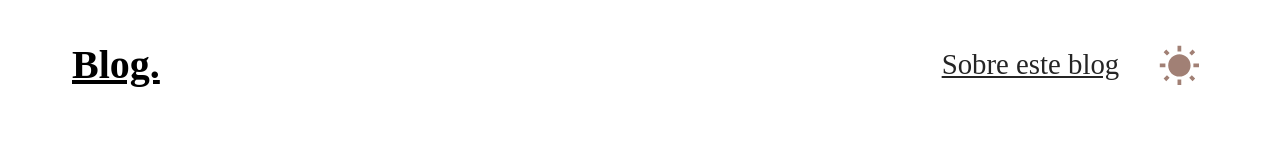
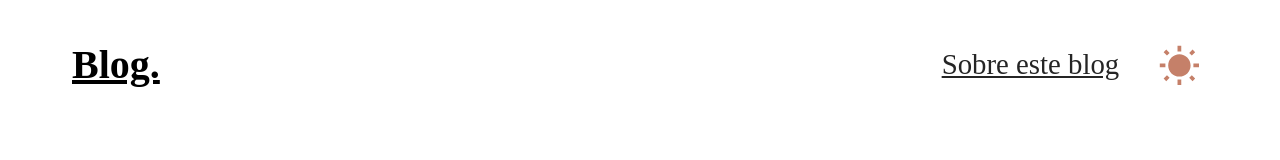
Before and after one commit to LucianoTreachi/Blog-UX-UI, a React (Vite) app: page / in a window 1280 px wide. Shown: the top 160 px of the page. Built offline with nearby package versions, Linux system fonts and the light colour scheme; the HTML template or start-up script is replaced by a standard one.

Commit message:
Modificar color en ícono de sol

```diff
--- a/src/components/themeButton/ThemeButton.module.css
+++ b/src/components/themeButton/ThemeButton.module.css
@@ -7,7 +7,7 @@
 }
 
 .sunIcon {
-  color: rgb(145, 106, 93);
+  color: rgb(187, 106, 79);
 }
 
 .moonIcon {
```
